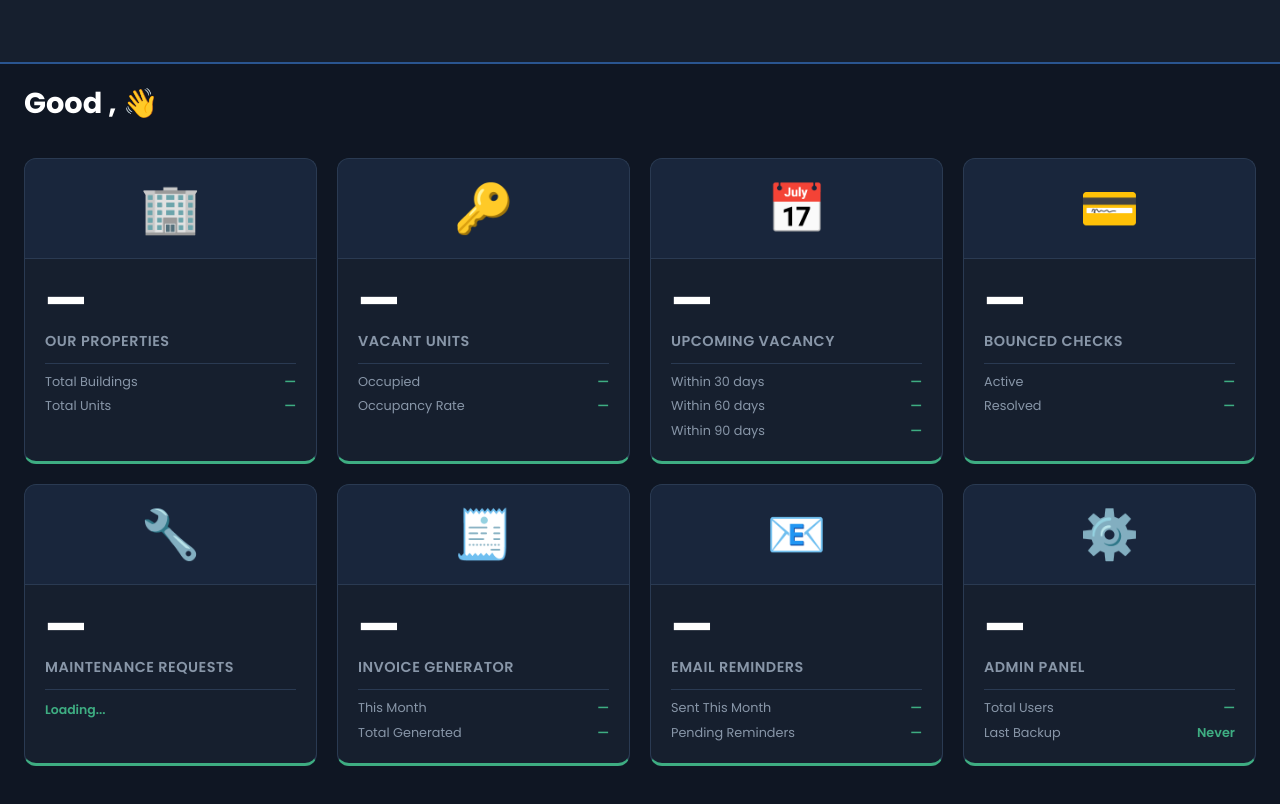
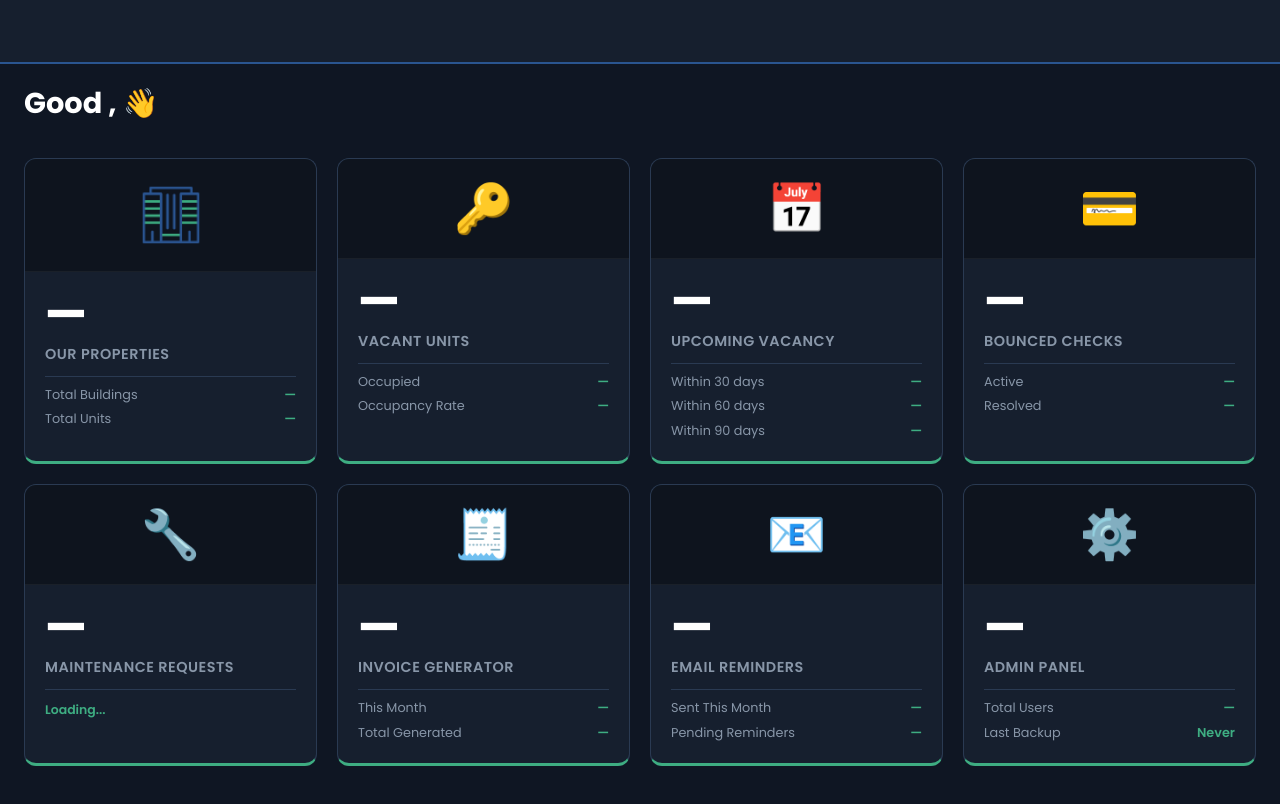
Before and after one commit to ahmadncheema/asre-property-management-dashboard, a plain HTML site: page dashboard.html in a window 1280 px wide. Drawn offline with nearby package versions, Linux system fonts and the light colour scheme; a script that the page names is missing; files whose address does not match are found by name.

Commit message:
Updated CSS and Added GIF Icon

```diff
--- a/css/main.css
+++ b/css/main.css
@@ -251,12 +251,12 @@ input, select, textarea, button {
 
 .stat-card-icon {
   width: 100%;
-  background: rgba(42,85,144,0.15);
+  background: rgba(0,0,0,0.35);
   display: flex;
   align-items: center;
   justify-content: center;
   padding: 20px;
-  border-bottom: 1px solid var(--border);
+  border-bottom: 1px solid rgba(255,255,255,0.05);
   min-height: 100px;
 }
 
```
Also changed, not shown: assets/logo/building.gif (added).
